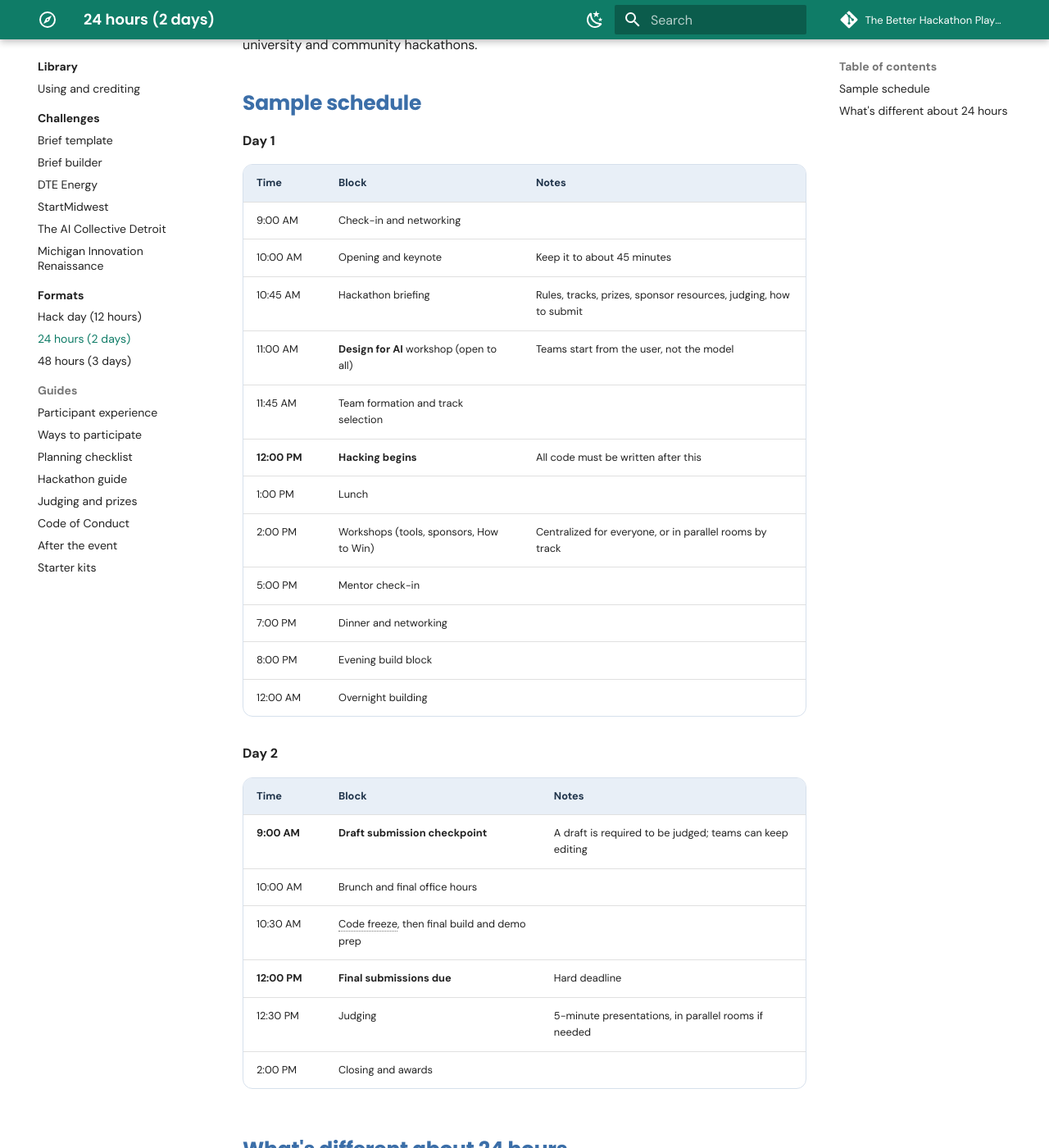
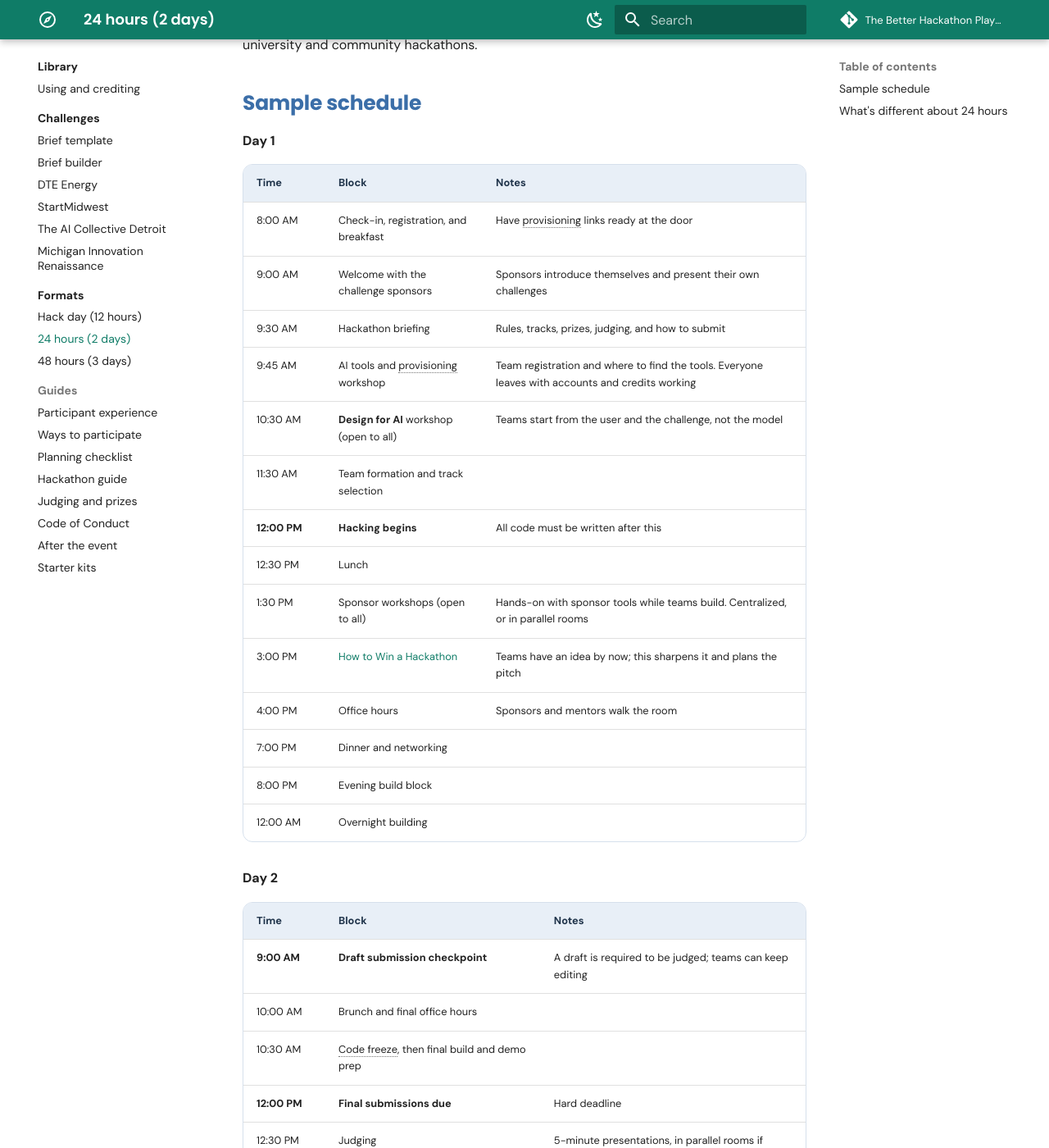
Before and after one commit to The-Better-Hackathon/playbook, an MkDocs documentation site: the page built from docs/library/formats/24-hour.md, in a window 1280 px wide and 1400 px high, scrolled down 283 px. Shown: the whole window at 82% size. Built offline with MkDocs 1.6.1 and Material for MkDocs 9.7.7, drawn with Linux system fonts in a browser that asks for light colours; comment, search, counter and statistics services are not loaded; some of the changed text lies outside the part shown.

Commit message:
24 hours: add provisioning and sponsor workshops in a clear day-one order

```diff
--- a/docs/library/formats/24-hour.md
+++ b/docs/library/formats/24-hour.md
@@ -8,15 +8,17 @@ A 24-hour hackathon over two days, with hacking overnight. This was the format f
 
 | Time | Block | Notes |
 |---|---|---|
-| 9:00 AM | Check-in and networking | |
-| 10:00 AM | Opening and keynote | Keep it to about 45 minutes |
-| 10:45 AM | Hackathon briefing | Rules, tracks, prizes, sponsor resources, judging, how to submit |
-| 11:00 AM | **Design for AI** workshop (open to all) | Teams start from the user, not the model |
-| 11:45 AM | Team formation and track selection | |
+| 8:00 AM | Check-in, registration, and breakfast | Have provisioning links ready at the door |
+| 9:00 AM | Welcome with the challenge sponsors | Sponsors introduce themselves and present their own challenges |
+| 9:30 AM | Hackathon briefing | Rules, tracks, prizes, judging, and how to submit |
+| 9:45 AM | AI tools and provisioning workshop | Team registration and where to find the tools. Everyone leaves with accounts and credits working |
+| 10:30 AM | **Design for AI** workshop (open to all) | Teams start from the user and the challenge, not the model |
+| 11:30 AM | Team formation and track selection | |
 | **12:00 PM** | **Hacking begins** | All code must be written after this |
-| 1:00 PM | Lunch | |
-| 2:00 PM | Workshops (tools, sponsors, How to Win) | Centralized for everyone, or in parallel rooms by track |
-| 5:00 PM | Mentor check-in | |
+| 12:30 PM | Lunch | |
+| 1:30 PM | Sponsor workshops (open to all) | Hands-on with sponsor tools while teams build. Centralized, or in parallel rooms |
+| 3:00 PM | [How to Win a Hackathon](../../participate/index.md) | Teams have an idea by now; this sharpens it and plans the pitch |
+| 4:00 PM | Office hours | Sponsors and mentors walk the room |
 | 7:00 PM | Dinner and networking | |
 | 8:00 PM | Evening build block | |
 | 12:00 AM | Overnight building | |
@@ -36,7 +38,8 @@ A 24-hour hackathon over two days, with hacking overnight. This was the format f
 
 - **Run Design for AI before hacking begins,** so teams form around a user and a problem. See the [Design for AI](../../participate/resources.md#design-pitch-and-developer) resources.
 - **Add a draft checkpoint.** A morning draft deadline means every team has something submitted before the final push, and judges can start reading early.
-- **Workshops can run centralized or in parallel.** Weekend events usually have rooms to spare. Run tool workshops for everyone, and track workshops in their own rooms.
+- **Set up first, then build.** Provisioning and Design for AI run before hacking begins, so every team starts with working accounts and a real user in mind.
+- **Sponsor workshops can run centralized or in parallel.** Weekend events usually have rooms to spare. Run tool workshops for everyone, and track workshops in their own rooms.
 - **Set up a Discord** (or similar) with announcements, help channels, and a channel per track.
 - **Plan judging capacity.** With many teams, you need more judges (20 or so for a large event) and parallel rooms.
-- **How to Win works best early afternoon on day one,** after teams have formed and have an idea.
+- **How to Win works best mid-afternoon on day one,** after teams have formed and have an idea.
```
